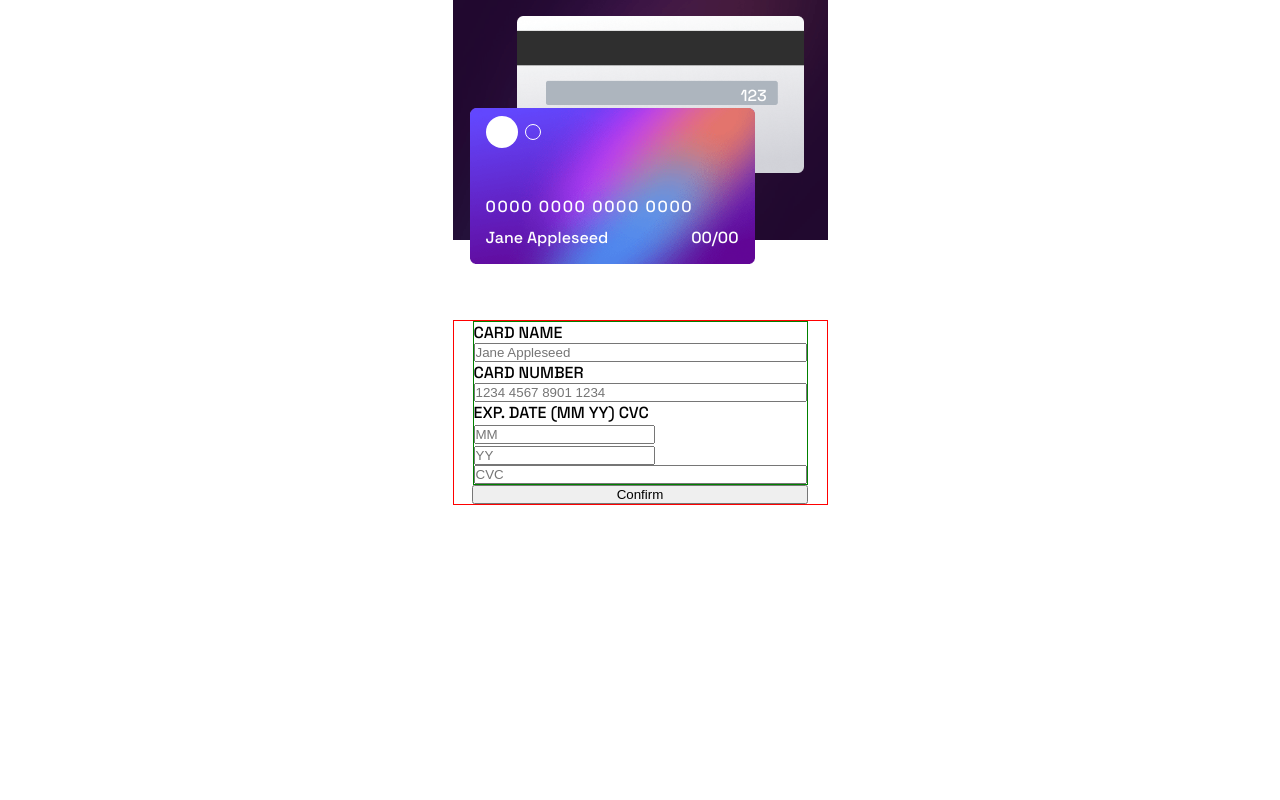
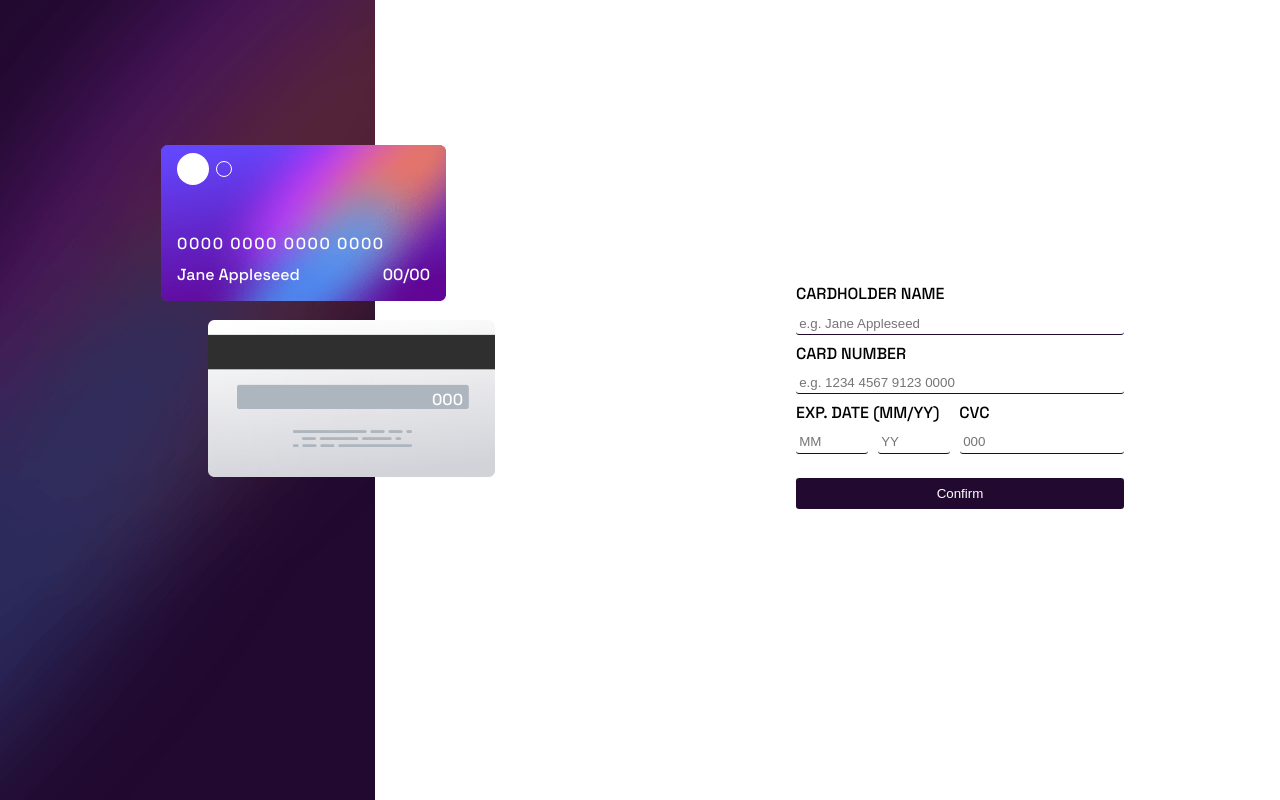
Before and after one commit to ioangheraszim/FM-interactive-details-form, a plain HTML site: page index.html in a window 1280 px wide. Drawn offline with Linux system fonts and the light colour scheme.

Commit message:
finished styling

```diff
--- a/index.html
+++ b/index.html
@@ -19,7 +19,7 @@
         <div class="desktop-image"></div>
       </div>
       <div class="back-card">
-        <p class="cvc-info">123</p>
+        <p class="cvc-info">000</p>
       </div>
       <div class="front-card">
         <div class="circles">
@@ -36,25 +36,30 @@
       </div>
     </section>
     <section class="bottom-form">
-
-     <form class="form-content" action="submit">
-      <label for="name">Card Name</label>
-      <input type="text" placeholder="Jane Appleseed">
-      <label for="card-number">Card Number</label>
-      <input type="number" placeholder="1234 4567 8901 1234" maxlength="16">
-      <div class="fuckknows">
-        <label for="expiry">EXP. DATE (MM YY)</label>
-        <label for="CVC">CVC</label>
-      </div>
-      <div>
-        <input type="text" placeholder="MM">
-        <input type="text" placeholder="YY">
-      </div>
-      <input type="text" placeholder="CVC">
-     </form>
-
-     <button>Confirm</button>
-
+      <form class="form-content" action="">
+          <label for="cardholderName" class="block">CARDHOLDER NAME</label>
+          <input type="text" id="cardholderName" placeholder="e.g. Jane Appleseed">
+          <p class="warning">Can't be blank</p>
+          <label for="cardHolderNumber" class="block">CARD NUMBER</label>
+          <input type="text" id="cardHolderNumber" placeholder="e.g. 1234 4567 9123 0000" maxlength="19">
+          <p class="warning">Incorrect Number</p>
+          <p class="warning">Can't contain letters</p>
+          <p class="warning">Can't be blank</p>
+          <div class="labels">
+            <label for="exp">EXP. DATE (MM/YY)</label>
+            <label for="">CVC</label>
+          </div>
+          <div class="authentication-card">
+            <div class="expiry-card">
+              <input type="text" name="exp" placeholder="MM" maxlength="2">
+              <input type="text" name="exp" placeholder="YY" maxlength="2">
+            </div>
+            <div class="cvc-card">
+              <input type="text" name="cvc" placeholder="000" maxlength="3">
+            </div>
+          </div>
+        <input class="submitBtn" type="submit" action="submit" value="Confirm">
+      </form>
     </section>
   </main>
   <script src="./script.js"></script>
--- a/style.css
+++ b/style.css
@@ -118,37 +118,119 @@ body {
 }
 
 .content .number-of-cards {
-
     letter-spacing: .1rem;
 }
 
-.bottom-form {
-    display: flex;
-    justify-content: center;
-    align-items: center;
-    width: 0 auto;
-    flex-direction: column;
-    border: 1px solid red;
-
-}
 .form-content {
+    margin: 0 auto;
+    width: 328px;
     display: flex;
     justify-content: center;
     flex-direction: column;
-    border: 1px solid green;
-    width: 335px;
 }
 
-.form-content label {
-    font-family: 'Space Grotesk', sans-serif;
-
-    text-transform: uppercase;
+.authentication-card {
+    display: flex;
+    flex-direction: row;
+    justify-content: center;
 }
 
-.form-content input {
-    color: var(--dark-grayish);
+.authentication-card .expiry-card{
+    margin-top: .5rem;
+    width: 50%;
+    display: flex;
+    flex-direction: row;
+    margin-bottom: 1rem;
 }
 
-button {
-    width: 90%;
+.expiry-card input {
+    width: 100%;
+    margin-right: 10px;
 }
+
+.labels label{
+    margin-right: 1rem;
+    margin-bottom: 1rem;
+}
+
+.authentication-card .cvc-card {
+    margin-top: .5rem;
+    width: 50%;
+    display: flex;
+    flex-direction: column;
+}
+
+.cvc-card input{
+    width: 100%;
+    margin-right: 10px;
+}
+
+.warning {
+    display: none;
+    color: var(--red);
+}
+
+label {
+    margin-bottom: .5rem;
+}
+
+input {
+    padding: .2rem;
+    margin-bottom: .5rem;
+    border: none;
+    border-bottom: 1px solid var(--very-dark-violet);
+    border-radius: 0.2rem;
+}
+
+input:focus {
+    outline: 1px solid var(--gradient-second);
+}
+
+.submitBtn {
+    padding: .5rem;
+    background-color: var(--very-dark-violet);
+    color: var(--white);
+    border: none;
+    border-radius: .2rem;
+}
+
+@media (min-width:880px){
+    .container {
+        width: 100%;
+        display: flex;
+        align-items: center;
+        justify-content: center;
+        flex-wrap: wrap;
+        min-height: 100vh;
+    }
+
+    .top-form {
+        height: 100vh;
+        width: 50%;
+    }
+
+    .bottom-form {
+        width: 50%;
+    }
+
+    .desktop-image {
+        position: absolute;
+        background-image: url(./images/bg-main-desktop.png);
+        width: 23.438rem;
+        height: 100vh;
+   }
+
+   .back-card {
+        top: 20rem;
+        left: 13rem;
+   }
+
+   .front-card {
+        top: -1rem;
+        left: 10em;
+   }
+
+    .mobile-image {
+        display:none;
+    }
+}
```
